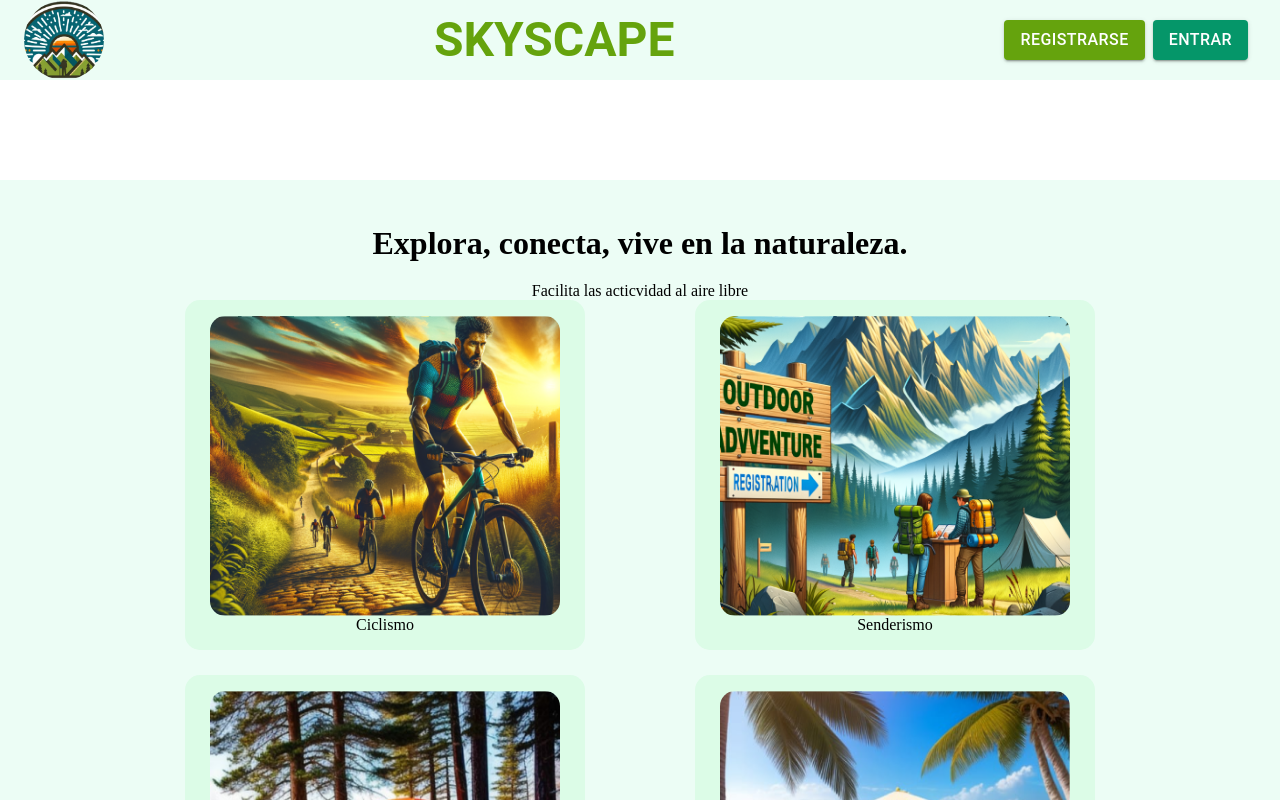
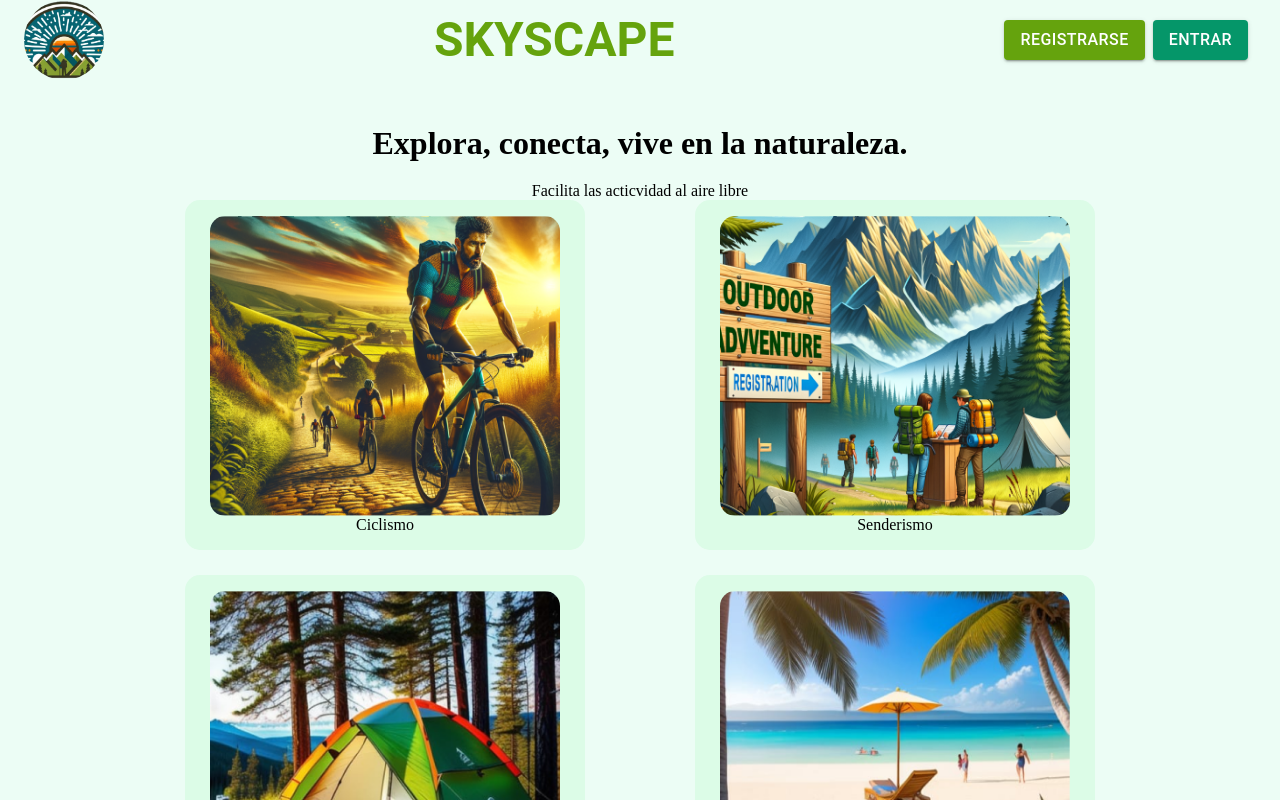
Before and after one commit to FCA21/SkyScapeProject_front, a React (Vite) app: page / in a window 1280 px wide. Shown: the top 800 px of the page. Built offline with nearby package versions, Linux system fonts and the light colour scheme.

Commit message:
HomePage e ImageCard centrados

```diff
--- a/src/components/Home/Home.css
+++ b/src/components/Home/Home.css
@@ -1,11 +1,11 @@
 .home-container {
-    height: 100vh;
+    height: 100%;
     display: flex;
     flex-direction: column;
     justify-content: flex-start;
     align-items: stretch;
     background-color: #ECFDF5;
-    margin-top: 100px;
+
 }
 
 .small-images {
```
